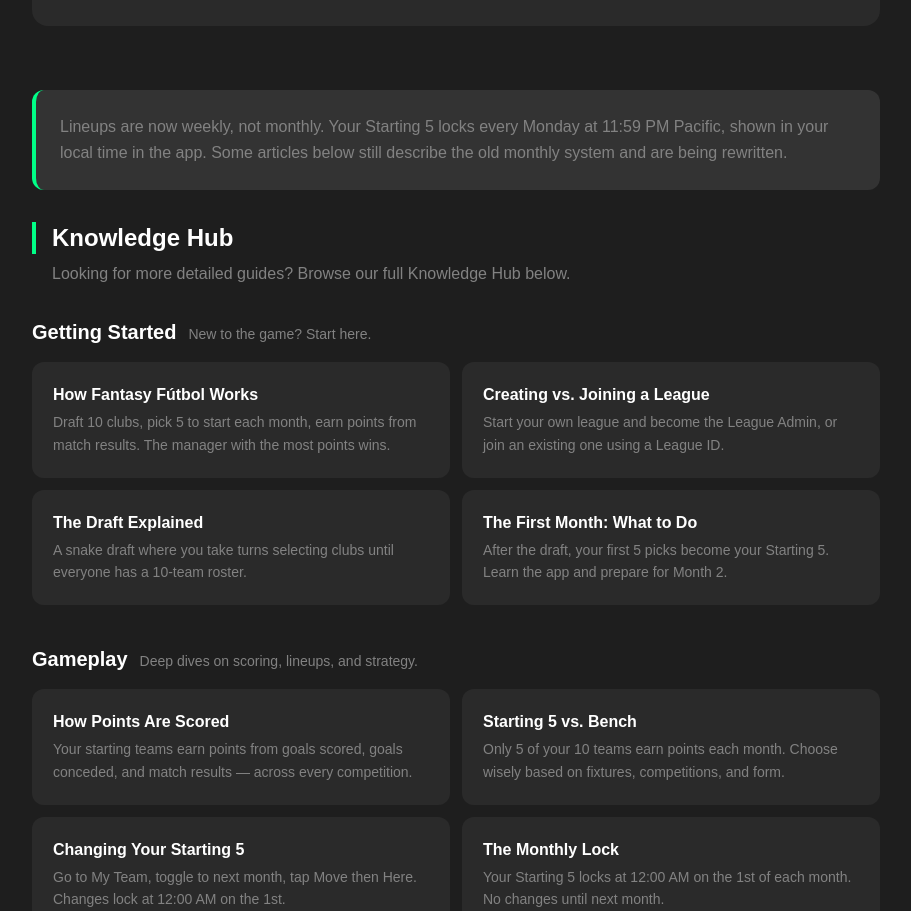
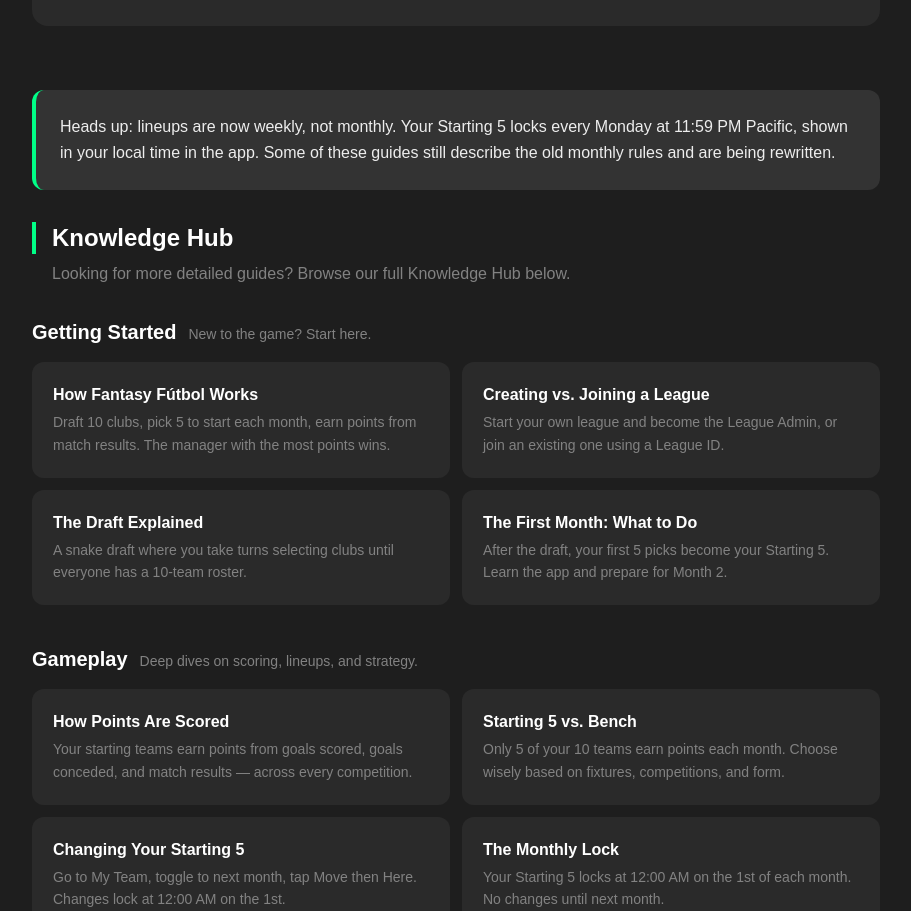
Before and after one commit to fantasy-futbol/website, a Next.js app: page /knowledge-hub in a window 1280 px wide. Shown: the part 1889-2800 px from the top of the page, without its empty margins (184-1095 px from the left). Built offline with nearby package versions, Linux system fonts and the light colour scheme; no server answers.

Commit message:
fix: notice copy, contrast, restore bold

```diff
--- a/src/components/StaleCopyNotice.tsx
+++ b/src/components/StaleCopyNotice.tsx
@@ -1,10 +1,11 @@
 export default function StaleCopyNotice() {
   return (
     <div className="bg-[#333333] border-l-4 border-[#00FF87] rounded-xl p-6 mb-8">
-      <p className="text-[#828282] leading-relaxed">
-        Lineups are now weekly, not monthly. Your Starting 5 locks every Monday
-        at 11:59 PM Pacific, shown in your local time in the app. Some articles
-        below still describe the old monthly system and are being rewritten.
+      <p className="text-[#EDEDED] leading-relaxed">
+        Heads up: lineups are now weekly, not monthly. Your Starting 5 locks
+        every Monday at 11:59 PM Pacific, shown in your local time in the app.
+        Some of these guides still describe the old monthly rules and are being
+        rewritten.
       </p>
     </div>
   );
--- a/src/content/knowledge-hub/starting-5-vs-bench.mdx
+++ b/src/content/knowledge-hub/starting-5-vs-bench.mdx
@@ -46,7 +46,7 @@ The Starting 5 system forces you to think ahead. Which of your teams are set up
 
 Once the month's first matches begin, your lineup is frozen. You cannot swap a starter for a bench team mid-month.
 
-> Important: You'll receive a reminder before each Monday night lock.
+> **Important:** You'll receive a reminder before each Monday night lock.
 
 ---
 
```
Also changed, not shown: 1 other file (tests, documents, lock files or other folders).
